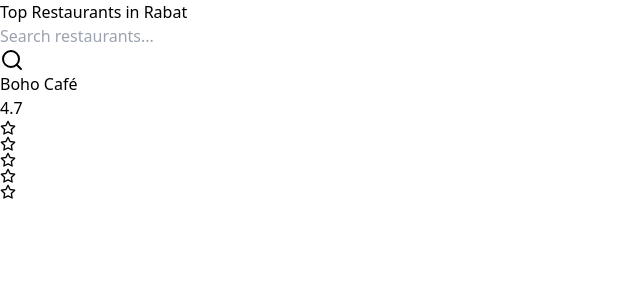
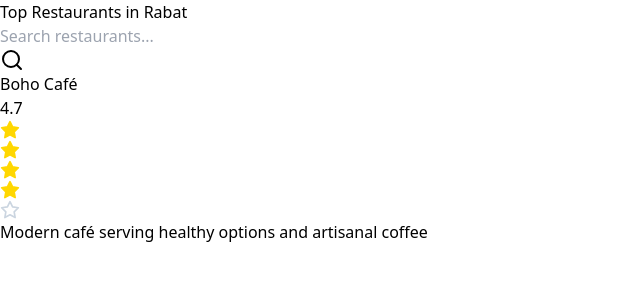
Before and after one commit to boufnichel/restaurant-finder-morocco, a React (Vite) app: page / in a window 1280 px wide. Shown: the top 300 px of the page, without its empty margins (0-640 px from the left). Built offline with nearby package versions, Linux system fonts and the light colour scheme.

Commit message:
Improve UI styling and fix star ratings

```diff
--- a/src/components/RestaurantListing/index.tsx
+++ b/src/components/RestaurantListing/index.tsx
@@ -4,41 +4,51 @@ import { Star, Search } from 'lucide-react';
 const RestaurantListing = () => {
   const [searchQuery, setSearchQuery] = useState('');
 
+  // Function to render filled or empty stars
+  const renderStars = (rating: number) => {
+    return Array.from({ length: 5 }, (_, index) => (
+      <Star
+        key={index}
+        size={20}
+        fill={index < Math.floor(rating) ? '#FFD700' : 'none'}
+        stroke={index < Math.floor(rating) ? '#FFD700' : '#CBD5E0'}
+        className={`transition-colors ${index < rating ? 'text-yellow-400' : 'text-gray-300'}`}
+      />
+    ));
+  };
+
   return (
     <div className="max-w-4xl mx-auto p-4">
-      <h1 className="text-3xl font-bold text-center mb-8">
+      <h1 className="text-4xl font-bold text-center mb-12">
         Top Restaurants in Rabat
       </h1>
 
       {/* Search Bar */}
-      <div className="relative mb-6">
+      <div className="relative mb-8">
         <input
           type="text"
           placeholder="Search restaurants..."
-          className="w-full p-2 pl-8 border rounded"
+          className="w-full p-4 pl-12 text-lg border-2 border-gray-200 rounded-xl shadow-sm focus:border-blue-500 focus:outline-none focus:ring-2 focus:ring-blue-200 transition-all"
           value={searchQuery}
           onChange={(e) => setSearchQuery(e.target.value)}
         />
-        <Search className="absolute left-2 top-2.5 h-4 w-4 text-gray-400" />
+        <Search className="absolute left-4 top-1/2 transform -translate-y-1/2 h-5 w-5 text-gray-400" />
       </div>
 
       {/* Sample Restaurant Card */}
-      <div className="bg-white rounded-lg shadow-md p-4">
-        <h2 className="text-xl font-semibold">Boho Café</h2>
-        <div className="flex items-center mt-2">
-          <span className="text-lg mr-2">4.7</span>
-          {[...Array(5)].map((_, index) => (
-            <Star
-              key={index}
-              size={16}
-              className={`inline ${
-                index < Math.floor(4.7)
-                  ? 'text-yellow-400 fill-yellow-400'
-                  : 'text-gray-300'
-              }`}
-            />
-          ))}
+      <div className="bg-white rounded-xl shadow-lg p-6 hover:shadow-xl transition-shadow duration-300">
+        <h2 className="text-2xl font-bold mb-3">Boho Café</h2>
+        <div className="flex items-center gap-2 mb-4">
+          <span className="text-xl font-semibold text-gray-800">4.7</span>
+          <div className="flex gap-1">
+            {renderStars(4.7)}
+          </div>
         </div>
+
+        {/* Additional details can be added here */}
+        <p className="text-gray-600">
+          Modern café serving healthy options and artisanal coffee
+        </p>
       </div>
     </div>
   );
```
